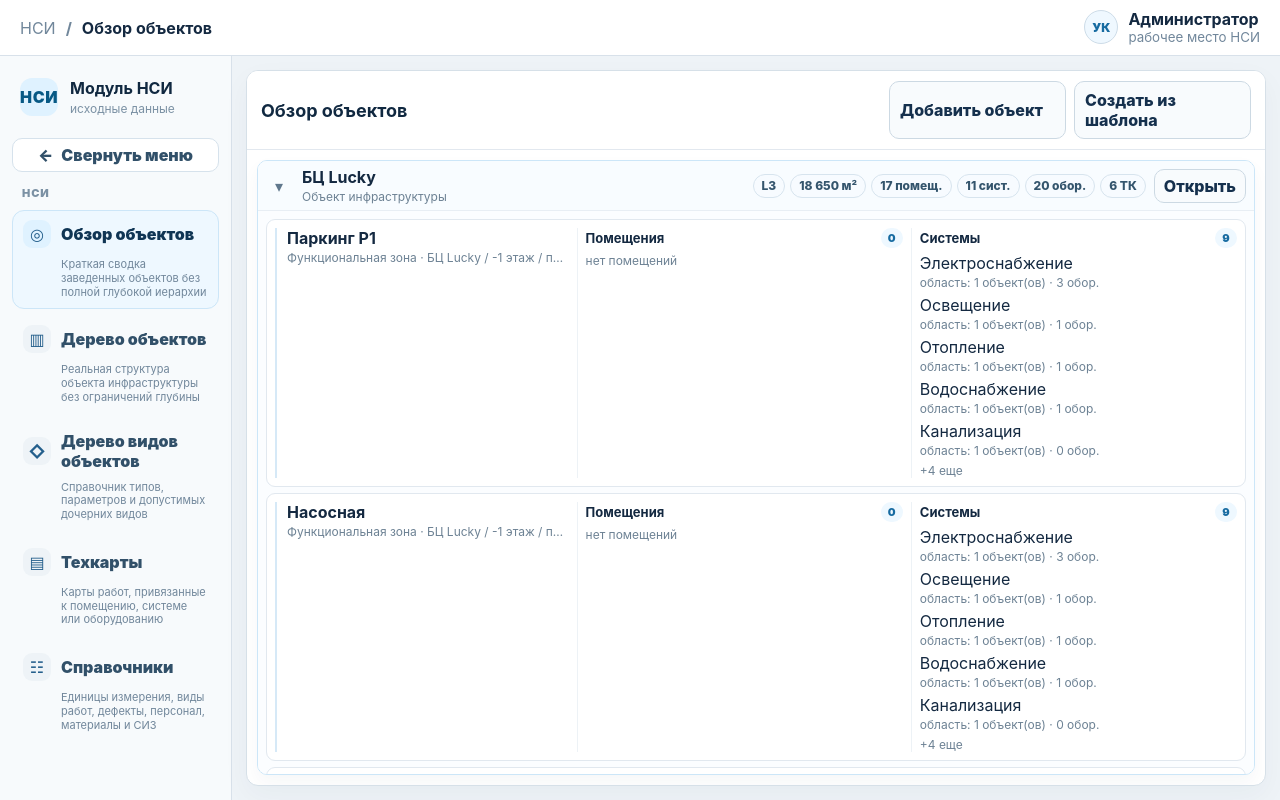
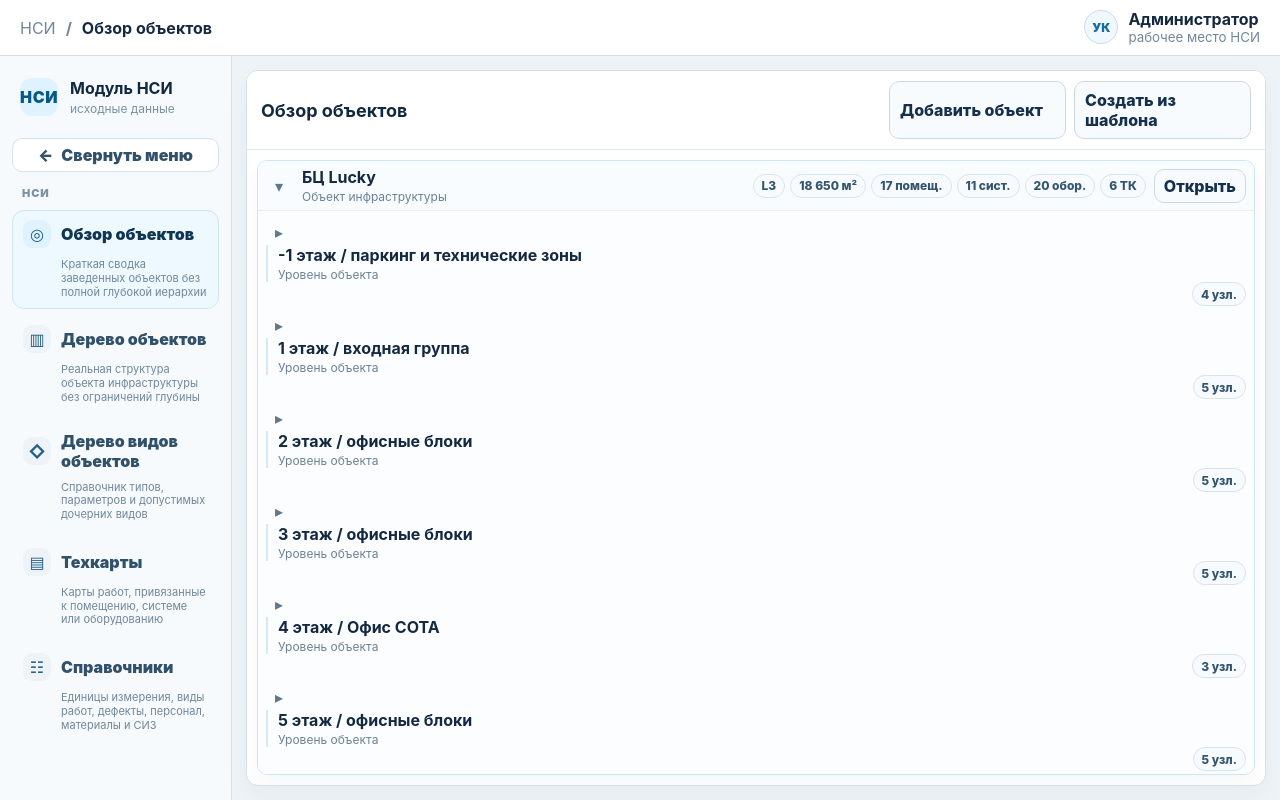
Before and after one commit to RozkvasA/nsi-test, a React (Vite) app: page / in a window 1280 px wide. Both pictures are taken after a click on the button "Раскрыть объект". Built offline with nearby package versions, Linux system fonts and the light colour scheme.

Commit message:
Add floor expansion to overview trees

```diff
--- a/src/components/overview/ObjectOverview.tsx
+++ b/src/components/overview/ObjectOverview.tsx
@@ -21,11 +21,20 @@ const limitItems = <T,>(items: T[], limit = 5) => ({ visible: items.slice(0, lim
 export function ObjectOverview({ objects, objectTypes, systems, equipment, techCards, onAddObject, onCreateFromTemplate, onOpenInTree }: ObjectOverviewProps) {
   const cards = buildObjectOverviewCards(objects, objectTypes, systems, equipment, techCards);
   const [expandedOverviewRootIds, setExpandedOverviewRootIds] = useState<Set<string>>(new Set());
+  const [expandedOverviewNodeIds, setExpandedOverviewNodeIds] = useState<Set<string>>(new Set());
 
   const toggleRoot = (rootId: string) => {
     setExpandedOverviewRootIds((prev) => {
       const next = new Set(prev);
       next.has(rootId) ? next.delete(rootId) : next.add(rootId);
+      return next;
+    });
+  };
+
+  const toggleNode = (nodeId: string) => {
+    setExpandedOverviewNodeIds((prev) => {
+      const next = new Set(prev);
+      next.has(nodeId) ? next.delete(nodeId) : next.add(nodeId);
       return next;
     });
   };
@@ -41,7 +50,7 @@ export function ObjectOverview({ objects, objectTypes, systems, equipment, techC
       </header>
 
       <div className="overview-list compact-overview-list">
-        {cards.length === 0 ? <div className="empty-state compact-empty"><h3>Объекты не заведены</h3><p>Создайте первый объект вручную или из шаблона.</p></div> : null}
+        {cards.length === 0 ? <div className="empty-state compact-empty"><h3>Объекты не заведены</h3><p>Демо выключено. Создайте первый объект вручную или из шаблона.</p></div> : null}
 
         {cards.map((card) => {
           const isExpanded = expandedOverviewRootIds.has(card.id);
@@ -66,13 +75,29 @@ export function ObjectOverview({ objects, objectTypes, systems, equipment, techC
               {isExpanded ? (
                 <div className="overview-tree-body">
                   {card.warnings.length > 0 ? <div className="overview-warning-line">{card.warnings.join('; ')}</div> : null}
-                  {card.detailNodes.map((node) => (
-                    <div className="overview-detail-row" key={node.id}>
-                      <div className="overview-detail-main"><b>{node.name}</b><span>{node.typeName} · {node.path}</span></div>
-                      <CompactBlock title="Помещения" emptyText="нет помещений" items={node.rooms} renderItem={(room) => <RoomLine room={room} />} />
-                      <CompactBlock title="Системы" emptyText="нет систем" items={node.systems} renderItem={(system) => <SystemLine system={system} />} />
-                    </div>
-                  ))}
+                  {card.outlineNodes.map((node) => {
+                    const isNodeExpanded = expandedOverviewNodeIds.has(node.id);
+                    return (
+                      <div className={isNodeExpanded ? 'overview-level-block expanded' : 'overview-level-block'} key={node.id}>
+                        <div className="overview-level-row">
+                          <button type="button" className="overview-expand-button" onClick={() => toggleNode(node.id)} aria-label={isNodeExpanded ? 'Свернуть уровень' : 'Раскрыть уровень'}>{isNodeExpanded ? '▾' : '▸'}</button>
+                          <div className="overview-detail-main"><b>{node.name}</b><span>{node.typeName}</span></div>
+                          <div className="overview-badges"><Badge label={`${node.detailChildren.length} узл.`} /></div>
+                        </div>
+                        {isNodeExpanded ? (
+                          <div className="overview-level-children">
+                            {node.detailChildren.map((detailNode) => (
+                              <div className="overview-detail-row" key={detailNode.id}>
+                                <div className="overview-detail-main"><b>{detailNode.name}</b><span>{detailNode.typeName} · {detailNode.path}</span></div>
+                                <CompactBlock title="Помещения" emptyText="нет помещений" items={detailNode.rooms} renderItem={(room) => <RoomLine room={room} />} />
+                                <CompactBlock title="Системы" emptyText="нет систем" items={detailNode.systems} renderItem={(system) => <SystemLine system={system} />} />
+                              </div>
+                            ))}
+                          </div>
+                        ) : null}
+                      </div>
+                    );
+                  })}
                 </div>
               ) : null}
             </article>
```
